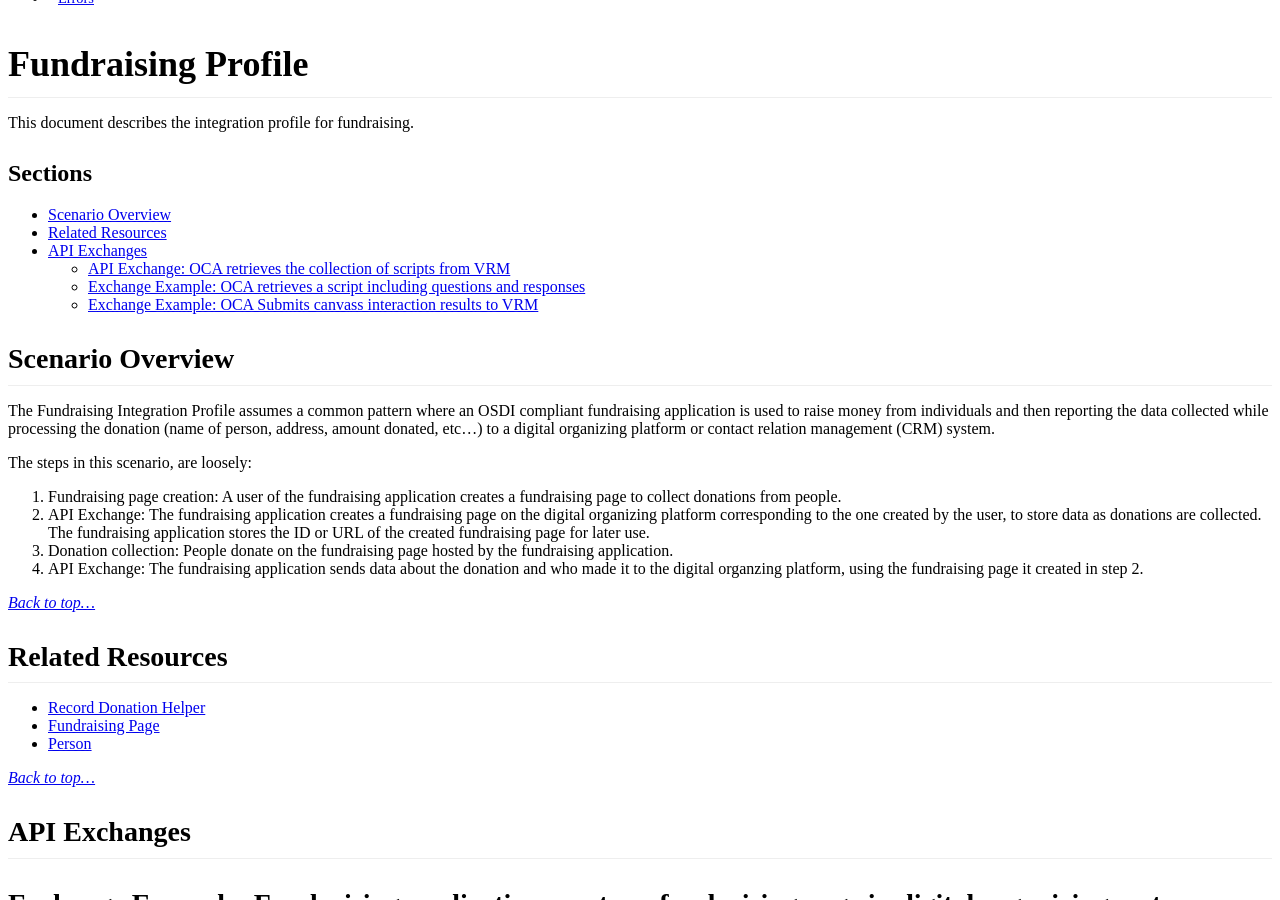
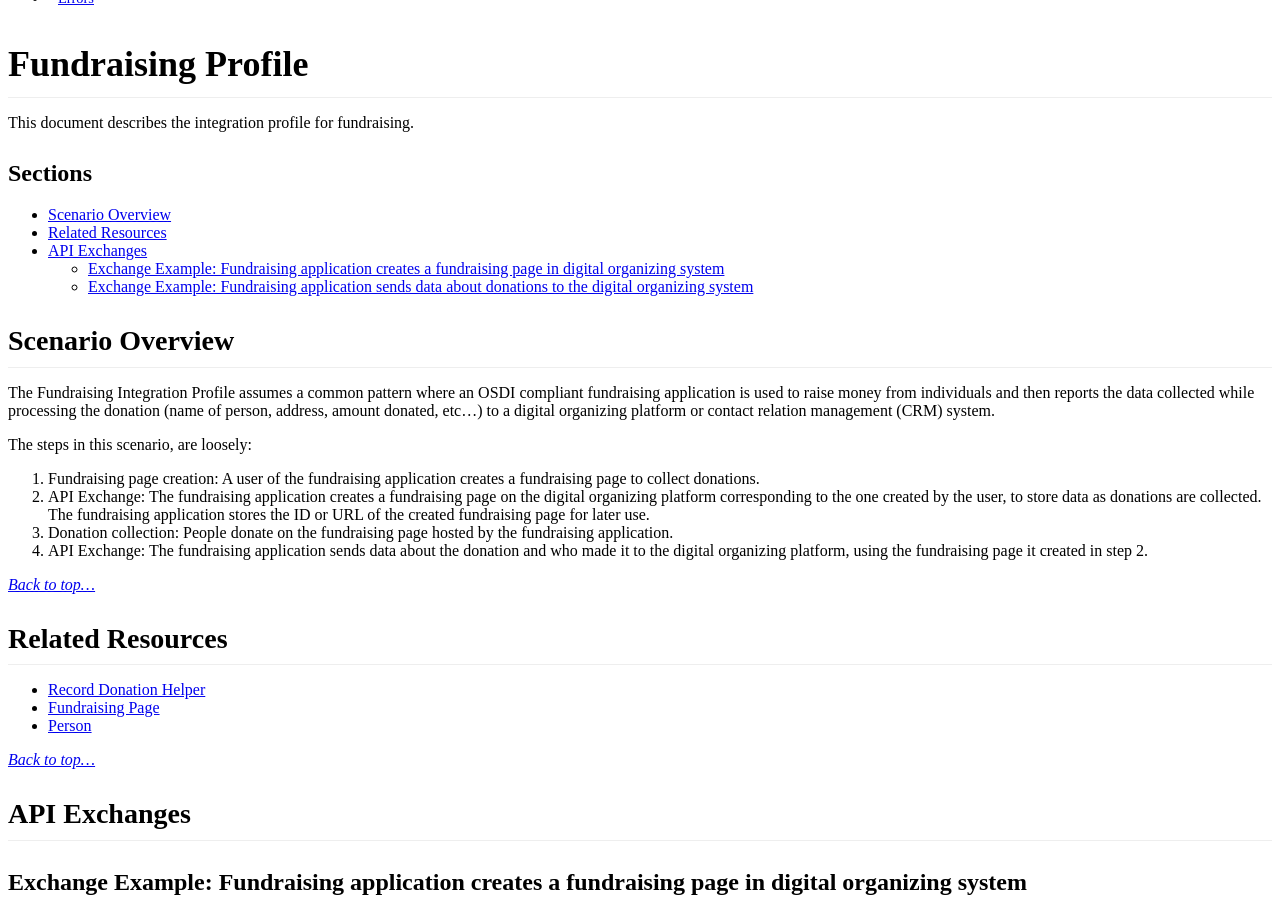
Before and after one commit to opensupporter/osdi-docs, a Jekyll site: the page built from fundraising_profile.md, in a window 1280 px wide and 900 px high, scrolled down 776 px. Built offline with Jekyll 4.4.1, drawn with Linux system fonts in a browser that asks for light colours; a style sheet for code colours, icons or effects is not loaded; some of the changed text lies outside the part shown.

Commit message:
fixing links and spelling

```diff
--- a/fundraising_profile.md
+++ b/fundraising_profile.md
@@ -12,20 +12,20 @@ This document describes the integration profile for fundraising.
 * [Scenario Overview](#scenario-overview)
 * [Related Resources](#related-resources)
 * [API Exchanges](#api-exchanges)
-    * [API Exchange: OCA retrieves the collection of scripts from VRM](#exchange-example-oca-list-collection-of-scripts-in-vrm)
-    * [Exchange Example: OCA retrieves a script including questions and responses](#exchange-example-oca-retrieves-a-script-including-questions-and-responses)
-    * [Exchange Example: OCA Submits canvass interaction results to VRM](#exchange-example-oca-submits-canvass-interaction-results-to-vrm)
+    * [Exchange Example: Fundraising application creates a fundraising page in digital organizing system](#exchange-example-fundraising-application-creates-a-fundraising-page-in-digital-organizing-system)
+    * [Exchange Example: Fundraising application sends data about donations to the digital organizing system
+](#exchange-example-fundraising-application-sends-data-about-donations-to-the-digital-organizing-system)
 
 ## Scenario Overview
 
-The Fundraising Integration Profile assumes a common pattern where an OSDI compliant fundraising application is used to raise money from individuals and then reporting the data collected while processing the donation (name of person, address, amount donated, etc...) to a digital organizing platform or contact relation management (CRM) system.
+The Fundraising Integration Profile assumes a common pattern where an OSDI compliant fundraising application is used to raise money from individuals and then reports the data collected while processing the donation (name of person, address, amount donated, etc...) to a digital organizing platform or contact relation management (CRM) system.
 
 The steps in this scenario, are loosely:
 
-1. Fundraising page creation: A user of the fundraising application creates a fundraising page to collect donations from people.
+1. Fundraising page creation: A user of the fundraising application creates a fundraising page to collect donations.
 2. API Exchange: The fundraising application creates a fundraising page on the digital organizing platform corresponding to the one created by the user, to store data as donations are collected. The fundraising application stores the ID or URL of the created fundraising page for later use.
 3. Donation collection: People donate on the fundraising page hosted by the fundraising application.
-4. API Exchange: The fundraising application sends data about the donation and who made it to the digital organzing platform, using the fundraising page it created in step 2.
+4. API Exchange: The fundraising application sends data about the donation and who made it to the digital organizing platform, using the fundraising page it created in step 2.
 
 _[Back to top...](#)_
 
@@ -39,7 +39,7 @@ _[Back to top...](#)_
 
 ## API Exchanges
 
-## Exchange Example: Fundraising application creates a fundraising page in digital organizing system
+### Exchange Example: Fundraising application creates a fundraising page in digital organizing system
 
 #### Request
 
@@ -100,7 +100,7 @@ Cache-Control: max-age=0, private, must-revalidate
 _[Back to top...](#)_
 
 
-## Exchange Example: Fundraising application sends data about donations to the digital organizing system
+### Exchange Example: Fundraising application sends data about donations to the digital organizing system
 
 #### Request
 
@@ -196,7 +196,7 @@ Cache-Control: max-age=0, private, must-revalidate
     ],
     "_links": {
         "self": {
-            "href": "https://digital-organizing-platform.org/api/v1/fundraising_pages/c945d6fe-929e-11e3-a2e9-12313d316c29/doantions/d91b4b2e-ae0e-4cd3-9ed7-de9uemdse"
+            "href": "https://digital-organizing-platform.org/api/v1/fundraising_pages/c945d6fe-929e-11e3-a2e9-12313d316c29/donations/d91b4b2e-ae0e-4cd3-9ed7-de9uemdse"
         },
         "osdi:fundraising_page": {
             "href": "https://digital-organizing-platform.org/api/v1/fundraising_pages/c945d6fe-929e-11e3-a2e9-12313d316c29"
```
Also changed, not shown: record_donation.md (+1 -1 lines).
